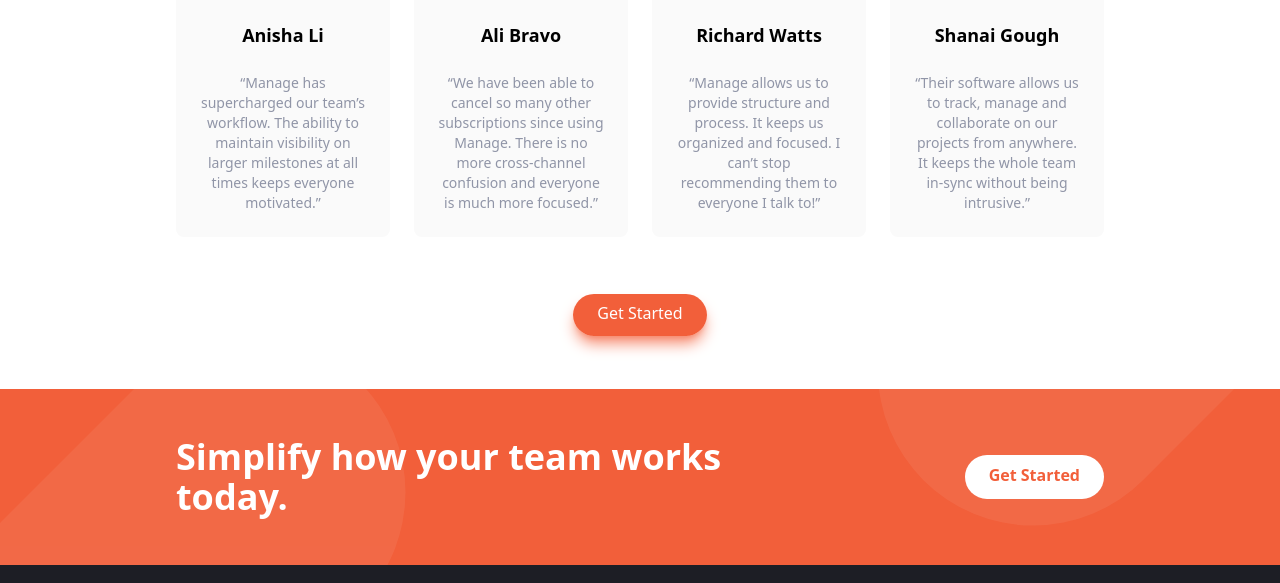
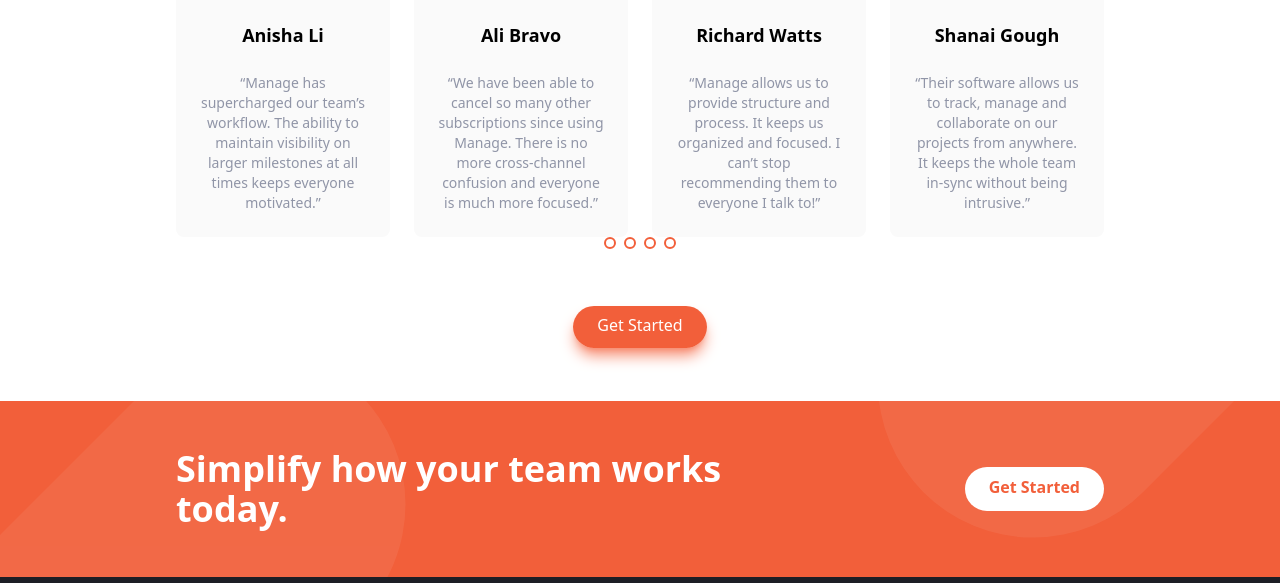
Before and after one commit to evelyn-2022/manage-landing-page-with-tailwindcss, a website: page index.html in a window 1280 px wide. Shown: the part 1487-2070 px from the top of the page. Drawn offline with Linux system fonts and the light colour scheme.

Commit message:
added controls

```diff
--- a/index.html
+++ b/index.html
@@ -283,6 +283,21 @@
           </div>
         </div>
 
+        <!-- Controls -->
+        <div class="flex space-x-2 justify-center">
+          <span
+            class="w-3 h-3 bg-white rounded-full border-2 border-brightRed"
+          ></span
+          ><span
+            class="w-3 h-3 bg-white rounded-full border-2 border-brightRed"
+          ></span
+          ><span
+            class="w-3 h-3 bg-white rounded-full border-2 border-brightRed"
+          ></span
+          ><span
+            class="w-3 h-3 bg-white rounded-full border-2 border-brightRed"
+          ></span>
+        </div>
         <!-- Button -->
         <div class="my-16">
           <a
```
Also changed, not shown: css/main.css.
